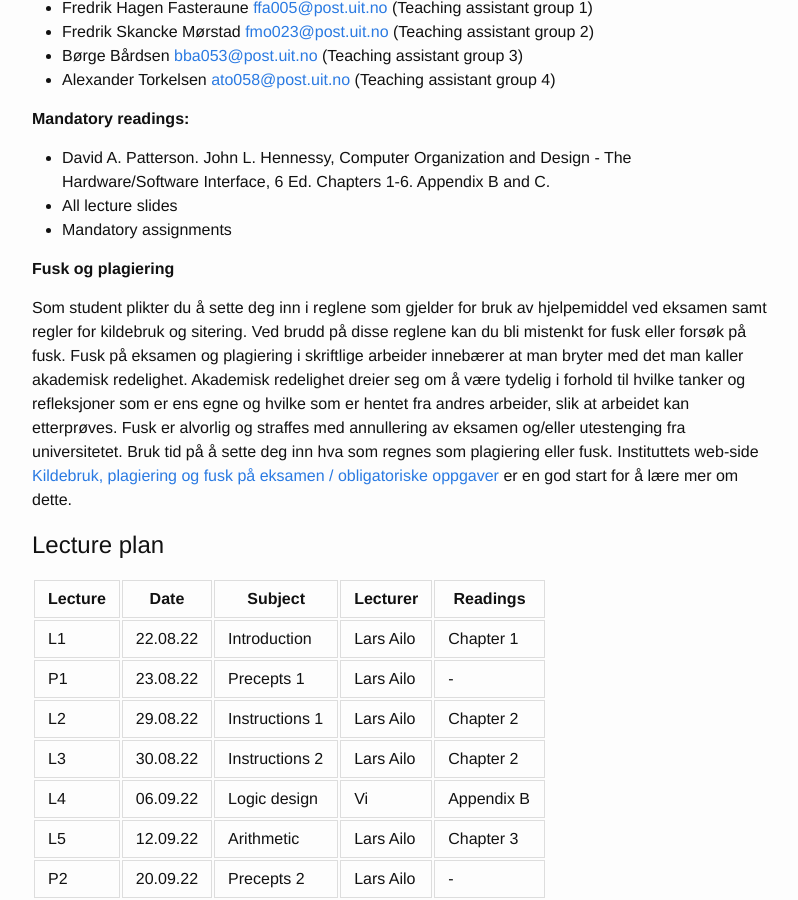
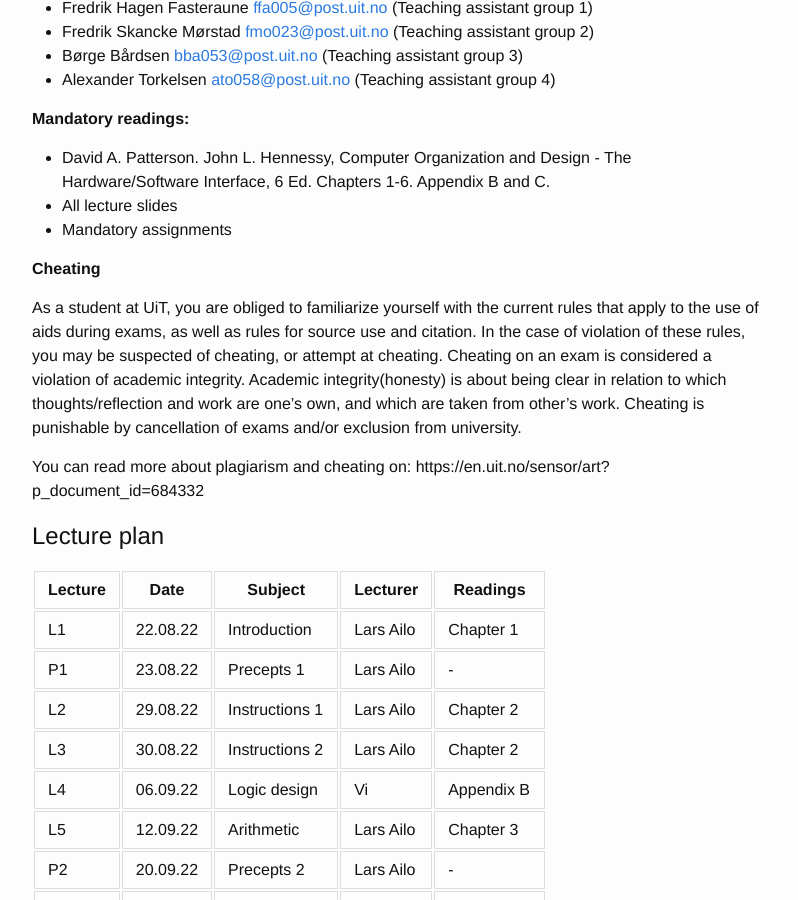
Before and after one commit to uit-inf-2200-f22/uit-inf-2200-f22.github.io, a Jekyll site: the page built from index.md, in a window 1280 px wide and 900 px high, scrolled down 556 px. Shown: the whole window, without its empty margins (238-1036 px from the left). Built offline with Jekyll 4.4.1, drawn with Linux system fonts in a browser that asks for light colours; our own code applies the rules of GitHub Pages for plain Markdown files.

Commit message:
Update index.md

```diff
--- a/index.md
+++ b/index.md
@@ -23,9 +23,11 @@ The Timeplan for the course is [here](https://timeplan.uit.no/emne_timeplan.php?
 * All lecture slides
 * Mandatory assignments
 
-**Fusk og plagiering**
+**Cheating**
 
-Som student plikter du å sette deg inn i reglene som gjelder for bruk av hjelpemiddel ved eksamen samt regler for kildebruk og sitering. Ved brudd på disse reglene kan du bli mistenkt for fusk eller forsøk på fusk. Fusk på eksamen og plagiering i skriftlige arbeider innebærer at man bryter med det man kaller akademisk redelighet. Akademisk redelighet dreier seg om å være tydelig i forhold til hvilke tanker og refleksjoner som er ens egne og hvilke som er hentet fra andres arbeider, slik at arbeidet kan etterprøves. Fusk er alvorlig og straffes med annullering av eksamen og/eller utestenging fra universitetet. Bruk tid på å sette deg inn hva som regnes som plagiering eller fusk. Instituttets web-side [Kildebruk, plagiering og fusk på eksamen / obligatoriske oppgaver](https://uit.instructure.com/courses/327/pages/kildebruk-plagiering-og-fusk-pa-eksamen-slash-obligatoriske-oppgaver) er en god start for å lære mer om dette.
+As a student at UiT, you are obliged to familiarize yourself with the current rules that apply to the use of aids during exams, as well as rules for source use and citation. In the case of violation of these rules, you may be suspected of cheating, or attempt at cheating. Cheating on an exam is considered a violation of academic integrity. Academic integrity(honesty) is about being clear in relation to which thoughts/reflection and work are one's own, and which are taken from other's work. Cheating is punishable by cancellation of exams and/or exclusion from university.
+
+You can read more about plagiarism and cheating on: https://en.uit.no/sensor/art?p_document_id=684332
 
 ## Lecture plan
 
```
